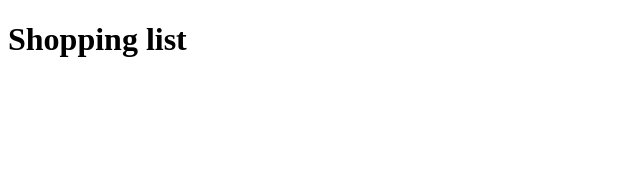
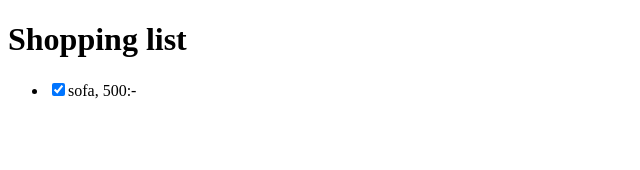
Before and after one commit to elalienx/eika-shopping-list-fe2, a React (Create React App) app: page / in a window 1280 px wide. Both pictures are taken after a click on the button "Add item". Shown: the top 170 px of the page, without its empty margins (0-640 px from the left). Built offline with nearby package versions, Linux system fonts and the light colour scheme.

Commit message:
tasks item

```diff
--- /dev/null
+++ b/src/components/TaskItem.jsx
@@ -0,0 +1,16 @@
+export default function TaskItem({ item, list, setList }) {
+  function onCheckbox() {
+    const clonedList = [...list];
+    const editedItem = clonedList[item.id];
+    editedItem.isCompleted = false;
+
+    setList((list) => [...list, editedItem]);
+  }
+
+  return (
+    <li>
+      <input type="checkbox" checked={item.isCompleted} onChange={onCheckbox} />
+      {item.name}, {item.price}:-
+    </li>
+  );
+}
--- /dev/null
+++ b/src/components/TaskList.jsx
@@ -0,0 +1,9 @@
+import TaskItem from "./TaskItem";
+
+export default function TasksList({ list, setList }) {
+  const Items = list.map((item) => (
+    <TaskItem key={item.id} item={item} list={list} setList={setList} />
+  ));
+
+  return <ul>{Items}</ul>;
+}
--- a/src/screens/ShoppingScreen.jsx
+++ b/src/screens/ShoppingScreen.jsx
@@ -1,7 +1,11 @@
-export default function ShoppingScreen() {
+// Project files
+import TaskList from "../components/TaskList";
+
+export default function ShoppingScreen({ list, setList }) {
   return (
     <div>
       <h1>Shopping list</h1>
+      <TaskList list={list} setList={setList} />
     </div>
   );
 }
--- a/src/screens/WelcomeScreen.jsx
+++ b/src/screens/WelcomeScreen.jsx
@@ -5,7 +5,7 @@ export default function WelcomeScreen({ list, setList }) {
       name: "sofa",
       price: 500,
       imageURL: "",
-      isCompleted: false,
+      isCompleted: true,
     };
 
     setList((list) => [...list, newItem]);
```
